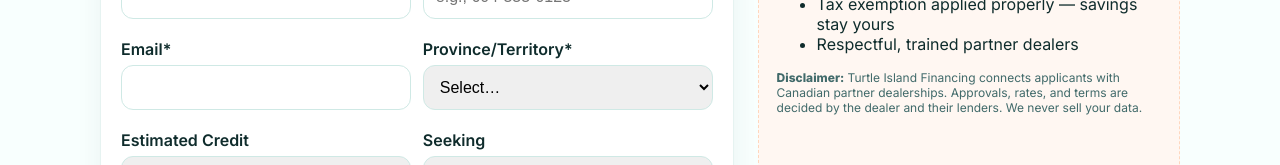
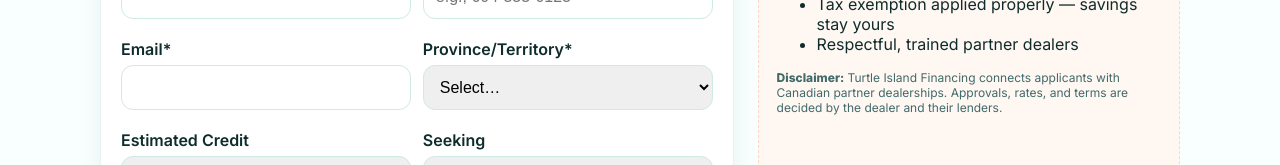
Before and after one commit to Brookeashleygroup/Turtle-Island-Financing, a plain HTML site: page index.html in a window 1280 px wide. Shown: the part 2622-2787 px from the top of the page. Drawn offline with Linux system fonts and the light colour scheme.

Commit message:
Update index.html

```diff
--- a/index.html
+++ b/index.html
@@ -177,7 +177,7 @@
           <li>Tax exemption applied properly — savings stay yours</li>
           <li>Respectful, trained partner dealers</li>
         </ul>
-        <div class="disclaimer"><p class="muted small"><strong>Disclaimer:</strong> Turtle Island Financing connects applicants with Canadian partner dealerships. Approvals, rates, and terms are decided by the dealer and their lenders. We never sell your data.</p></div>
+        <div class="disclaimer"><p class="muted small"><strong>Disclaimer:</strong> Turtle Island Financing connects applicants with Canadian partner dealerships. Approvals, rates, and terms are decided by the dealer and their lenders.</p></div>
       </aside>
     </div>
   </section>
```
